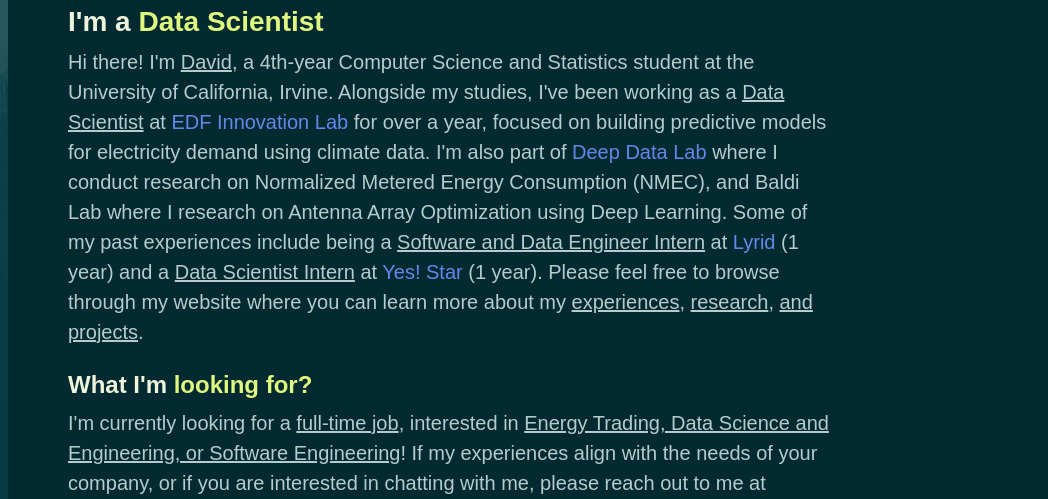
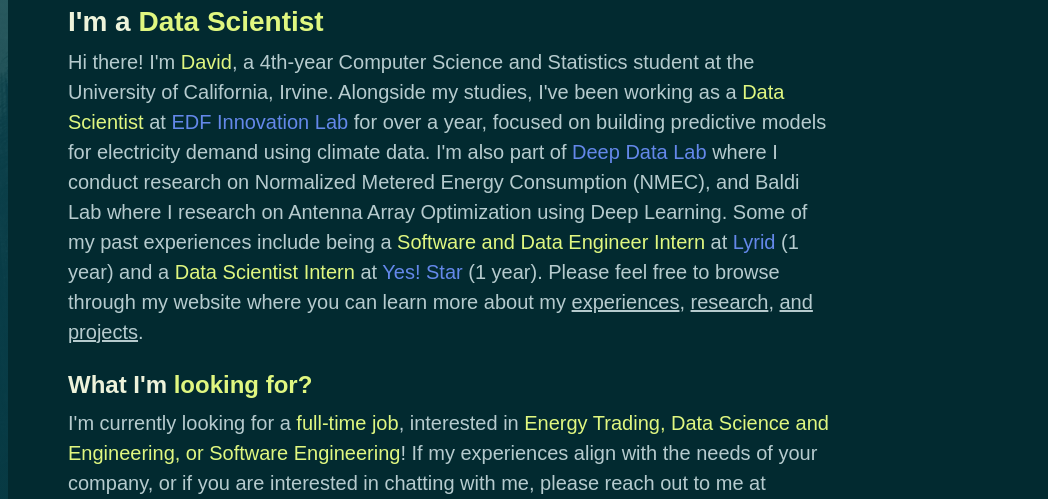
Before and after one commit to david5010/david5010.github.io, a plain HTML site: page index.html in a window 1280 px wide. Shown: the part 150-649 px from the top of the page, 232-1280 px from the left. Drawn offline with Linux system fonts and the light colour scheme; a web font is replaced by a local one.

Commit message:
Edited Underlines

```diff
--- a/index.html
+++ b/index.html
@@ -62,19 +62,19 @@
                         <h1 class="display-4 fw-bold" data-aos="fade-up">Hi! I'm <span class="text-brand">David Lu</h1>
                         <h3 class="display-8 fw-bold" data-aos="fade-up">I'm a <span class="text-brand">Data Scientist</h3>
                         <p class="lead mt-2 mb-4" data-aos="fade-up" data-aos-delay="300">
-                            Hi there! I'm <u>David</u>, a 4th-year Computer Science and Statistics student at the University of California, Irvine.
-                            Alongside my studies, I've been working as a <u>Data Scientist</u> at <a href="https://www.edf-innovation-lab.com/" style="color:rgb(100,136,234);">EDF Innovation Lab</a>
+                            Hi there! I'm <span class="text-brand">David</span>, a 4th-year Computer Science and Statistics student at the University of California, Irvine.
+                            Alongside my studies, I've been working as a <span class="text-brand">Data Scientist</span> at <a href="https://www.edf-innovation-lab.com/" style="color:rgb(100,136,234);">EDF Innovation Lab</a>
                             for over a year, focused on building predictive models for electricity demand using climate data.
                             I'm also part of <a href="https://www.deepdatalab.org/" style="color:rgb(100,136,234);">Deep Data Lab</a>  where I conduct research on Normalized Metered Energy Consumption (NMEC),
                             and Baldi Lab where I research on Antenna Array Optimization using Deep Learning.
-                            Some of my past experiences include being a <u>Software and Data Engineer Intern</u> at <a href="https://www.lyrid.io/" style="color:rgb(100,136,234);">Lyrid</a> (1 year)
-                            and a <u>Data Scientist Intern</u> at <a href="http://www.yestarcorp.com/about.aspx?cid=399" style="color:rgb(100,136,234);">Yes! Star</a> (1 year).
+                            Some of my past experiences include being a <span class="text-brand">Software and Data Engineer Intern</span> at <a href="https://www.lyrid.io/" style="color:rgb(100,136,234);">Lyrid</a> (1 year)
+                            and a <span class="text-brand">Data Scientist Intern</span> at <a href="http://www.yestarcorp.com/about.aspx?cid=399" style="color:rgb(100,136,234);">Yes! Star</a> (1 year).
                             Please feel free to browse through my website where you can learn more about my <u><a href="#about">experiences</a></u>,
                             <u><a href="#research">research</a></u>, <u>and <a href="#projects">projects</a></u>.
                         </p>
                         <h4 class="display-8 fw-bold" data-aos="fade-up">What I'm <span class="text-brand">looking for?</h4>
                         <p class="lead mt-2 mb-4" data-aos="fade-up" data-aos-delay="300">
-                            I'm currently looking for a <u>full-time job</u>, interested in <u>Energy Trading, Data Science and Engineering, or Software Engineering</u>!
+                            I'm currently looking for a <span class="text-brand">full-time job</span>, interested in <span class="text-brand">Energy Trading, Data Science and Engineering, or Software Engineering</span>!
                             If my experiences align with the needs of your company, or if you are interested in chatting with me, please reach out to me at
                             <a href="mailto:david.linyi.lu@gmail.com" style="color: rgb(100,136,234);">david.linyi.lu@gmail.com</a> or connect with me on
                             <a href="https://www.linkedin.com/in/david-lin-yi-lu/" style="color: rgb(100,136,234)">LinkedIn</a>!
```
